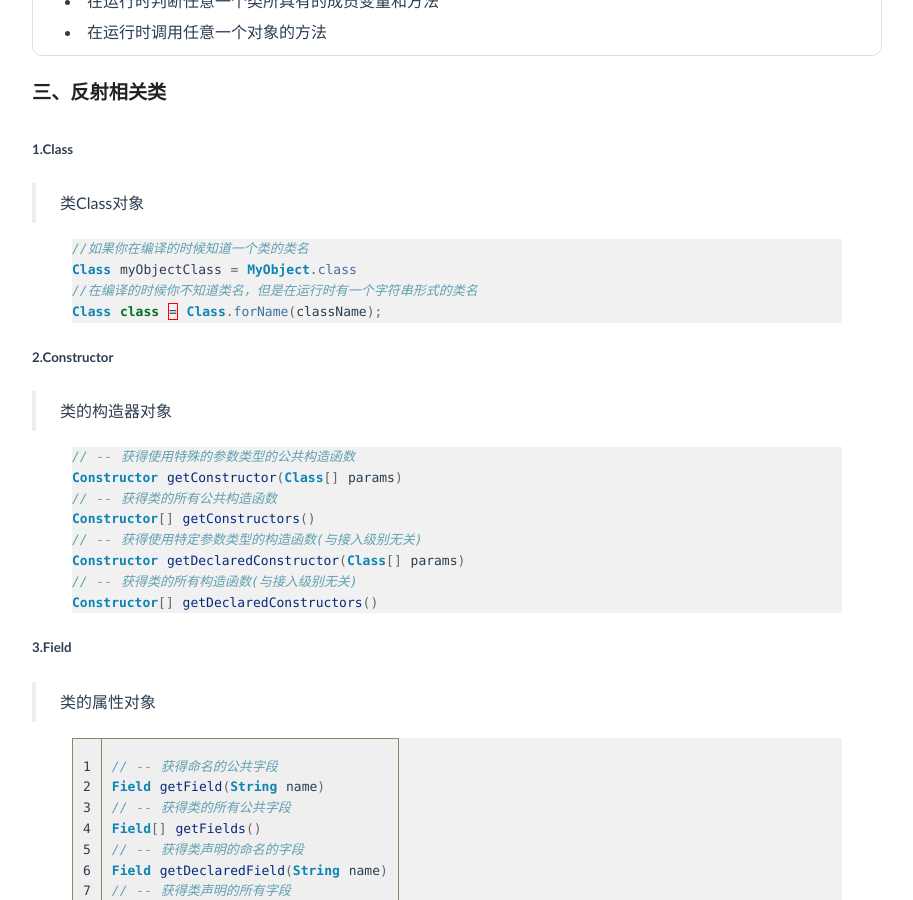
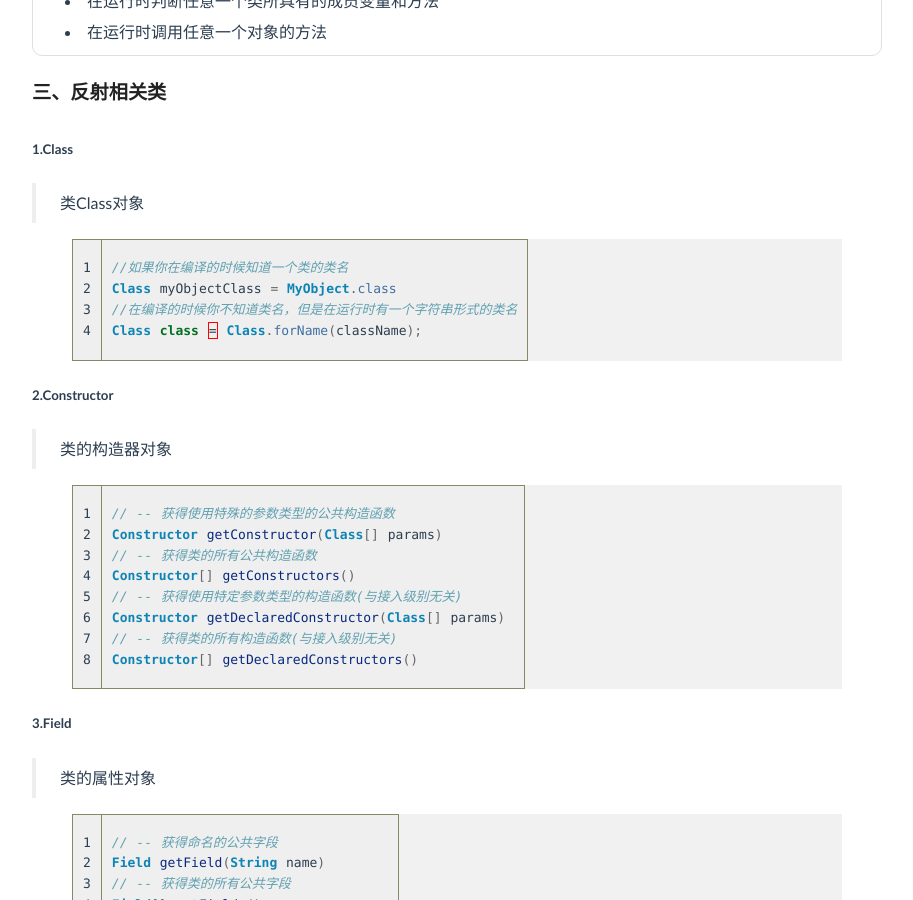
Before and after one commit to jeizas/jeizas.github.io, a Jekyll site: the page built from _posts/2017-07-03-java_reflect.md, in a window 1280 px wide and 900 px high, scrolled down 443 px. Shown: the whole window, without its empty margins (183-1096 px from the left). Built offline with Jekyll 4.4.1, drawn with Linux system fonts in a browser that asks for light colours; comment, search, counter and statistics services are not loaded.

Commit message:
modified:   _posts/2017-07-03-java_reflect.md

```diff
--- a/_posts/2017-07-03-java_reflect.md
+++ b/_posts/2017-07-03-java_reflect.md
@@ -24,7 +24,7 @@ tags: java
 
 >  类Class对象
 
-{% highlight java %}
+{% highlight java linenos %}
 //如果你在编译的时候知道一个类的类名
 Class myObjectClass = MyObject.class
 //在编译的时候你不知道类名，但是在运行时有一个字符串形式的类名
@@ -35,7 +35,7 @@ Class class = Class.forName(className);
 
 > 类的构造器对象
 
-{% highlight java %}
+{% highlight java linenos %}
 // -- 获得使用特殊的参数类型的公共构造函数
 Constructor getConstructor(Class[] params)
 // -- 获得类的所有公共构造函数
```
